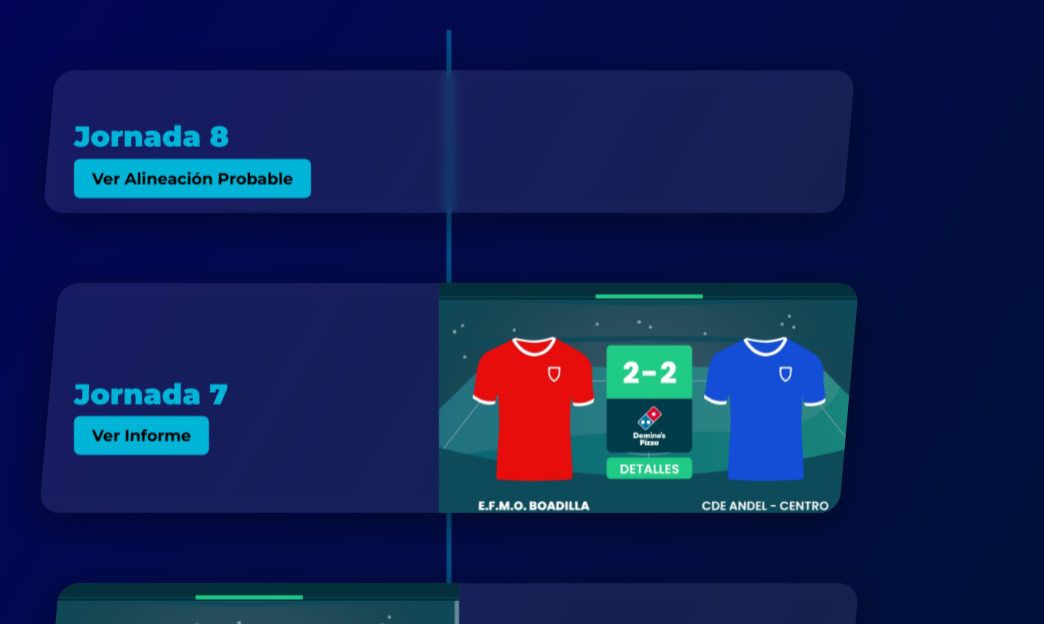
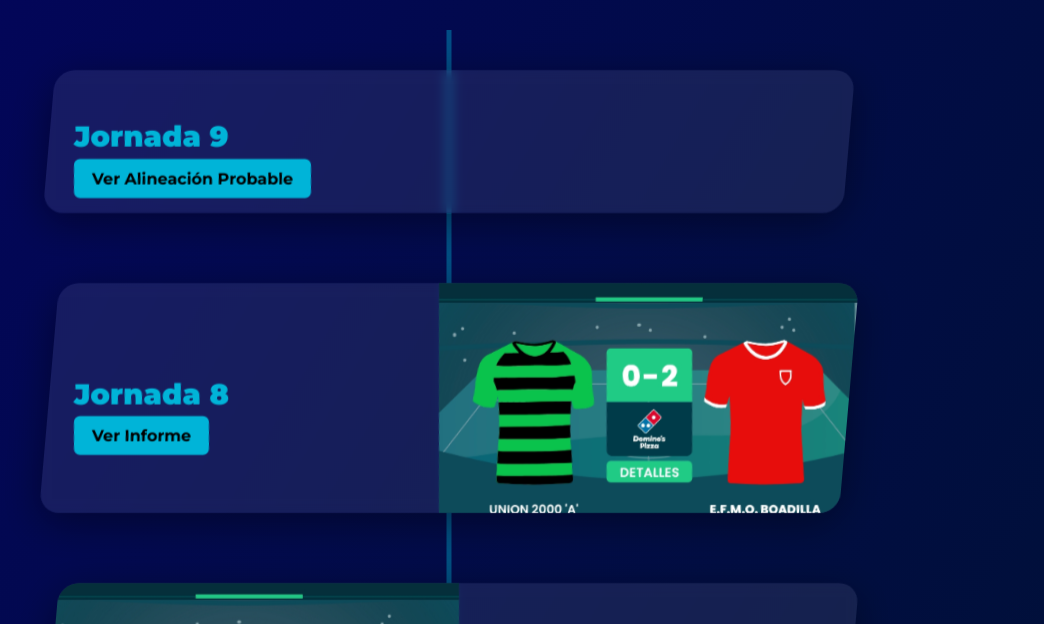
Before and after one commit to Gabrivaa33/EFMOBoadilla26-27, a plain HTML site: page InformesPost_partido.html in a window 1280 px wide. Shown: the part 128-752 px from the top of the page, without its empty margins (191-1235 px from the left). Drawn offline with Linux system fonts and the light colour scheme.

Commit message:
Update InformesPost_partido.html

```diff
--- a/InformesPost_partido.html
+++ b/InformesPost_partido.html
@@ -300,20 +300,21 @@
       <h2>Jornada 10</h2>
       <a href="InformeJ10.html">Ver Informe</a>
     </div>
-  </div>
-  <div class="card">
-    <img src="Jornada9.jpg" alt="Jornada 9">
-    <div class="info">
-      <h2>Jornada 9</h2>
-      <a href="InformeJ9.html">Ver Informe</a>
-    </div>
   </div> -->
 
   <div class="card">
-   <!-- <img src="Jornada8.jpg" alt="Jornada 8"> -->
+   <!-- <img src="Jornada9.jpg" alt="Jornada 9"> -->
+    <div class="info">
+      <h2>Jornada 9</h2>
+      <a href="InformeJ9.html">Ver Alineación Probable</a>
+    </div>
+  </div>
+
+  <div class="card">
+    <img src="Jornada8.jpg" alt="Jornada 8">
     <div class="info">
       <h2>Jornada 8</h2>
-      <a href="InformeJ8.html">Ver Alineación Probable</a>
+      <a href="InformeJ8.html">Ver Informe</a>
     </div>
   </div>
 
```
